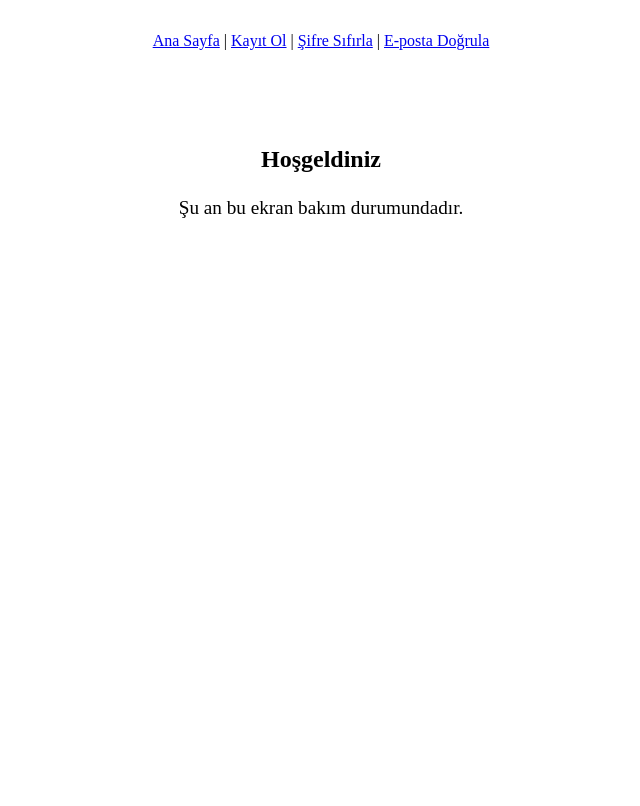
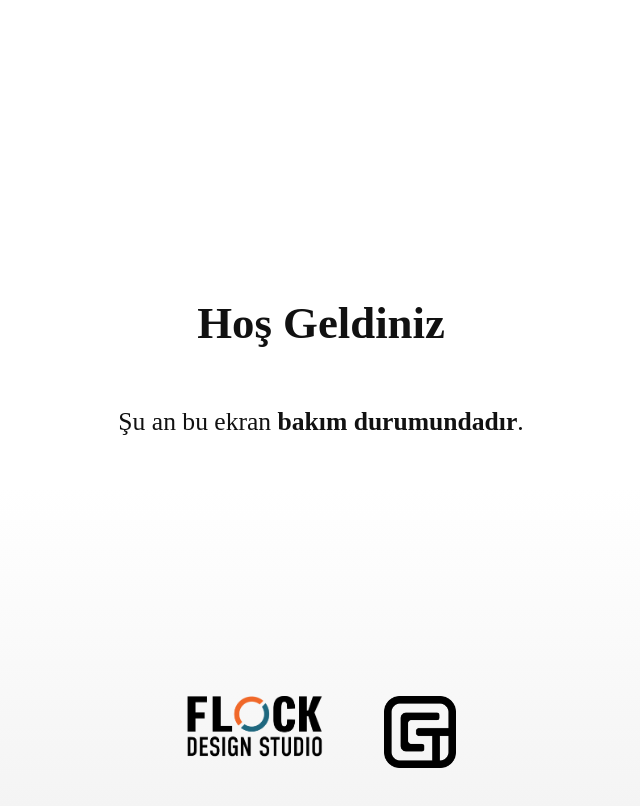
Before and after one commit to girayhan296/Gusto-Website, a React (Vite) app: page / in a window 1280 px wide. Shown: the top 806 px of the page, without its empty margins (319-959 px from the left). Built offline with nearby package versions, Linux system fonts and the light colour scheme.

Commit message:
Ana Sayfa Güncellendi

```diff
--- a/App.jsx
+++ b/App.jsx
@@ -7,8 +7,8 @@ import EmailConfirm from './pages/EmailConfirm';
 
 function Navigation() {
   const location = useLocation();
-  // Navigasyon sadece /email-confirm ve /reset-password dışında gösterilsin
-  if (location.pathname === '/email-confirm' || location.pathname === '/reset-password') return null;
+  // Navigasyon sadece /email-confirm, /reset-password ve ana sayfa dışında gösterilsin
+  if (['/email-confirm', '/reset-password', '/'].includes(location.pathname)) return null;
   return (
     <nav style={{textAlign:'center',margin:'2rem'}}>
       <Link to="/">Ana Sayfa</Link> |{' '}
@@ -19,17 +19,46 @@ function Navigation() {
   );
 }
 
+function Home() {
+  return (
+    <div style={{
+      minHeight: '100vh',
+      display: 'flex',
+      flexDirection: 'column',
+      alignItems: 'center',
+      justifyContent: 'space-between',
+      background: 'linear-gradient(180deg, #fff 60%, #f4f4f4 100%)',
+      padding: 0
+    }}>
+      {/* Ortada mesajlar */}
+      <div style={{
+        flex: 1,
+        display: 'flex',
+        flexDirection: 'column',
+        alignItems: 'center',
+        justifyContent: 'center',
+        textAlign: 'center',
+        color: '#111',
+        marginTop: 0
+      }}>
+        <h1 style={{ fontWeight: 'bold', fontSize: '2.8rem', marginBottom: 32, color: '#111' }}>Hoş Geldiniz</h1>
+        <p style={{ fontSize: '1.6rem', color: '#111', marginBottom: 0 }}>Şu an bu ekran <span style={{ fontWeight: 'bold', color: '#111' }}>bakım durumundadır</span>.</p>
+      </div>
+      {/* Altta iki logo */}
+      <div style={{ width: '100%', display: 'flex', justifyContent: 'center', gap: 60, marginBottom: 40, minHeight: 72 }}>
+        <img src="/flock-logo.png" alt="Flock Logo" style={{ height: 72 }} />
+        <img src="/gusto-logo.png" alt="Gusto Logo" style={{ height: 72 }} />
+      </div>
+    </div>
+  );
+}
+
 function App() {
   return (
     <BrowserRouter>
       <Navigation />
       <Routes>
-        <Route path="/" element={
-          <div style={{textAlign:'center',marginTop:'6rem'}}>
-            <h2>Hoşgeldiniz</h2>
-            <p style={{fontSize:'1.2rem',marginTop:24}}>Şu an bu ekran bakım durumundadır.</p>
-          </div>
-        } />
+        <Route path="/" element={<Home />} />
         <Route path="/signup" element={<Signup />} />
         <Route path="/reset" element={<ResetRequest />} />
         <Route path="/reset-password" element={<ResetPassword />} />
```
Also changed, not shown: public/flock-logo.png (added), public/gusto-logo.png.
